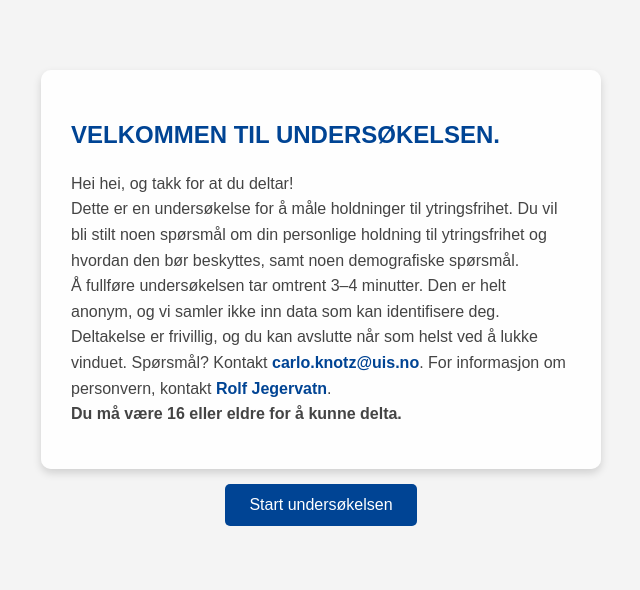
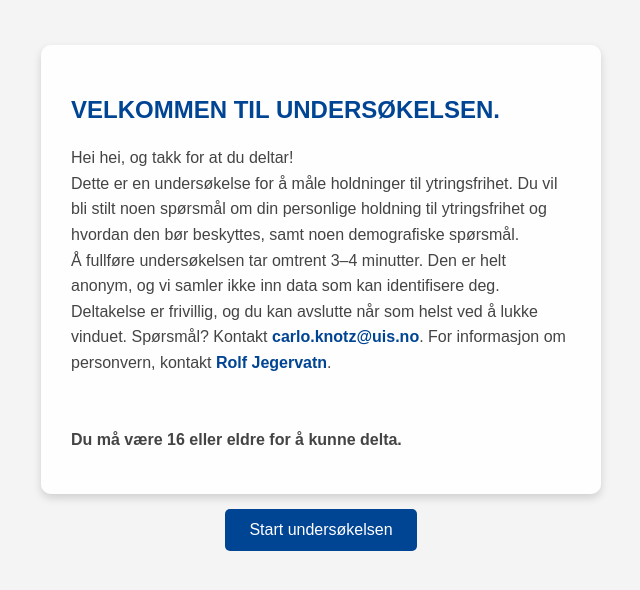
Before and after one commit to ytringsfrihet/ytringsfrihet.github.io, a plain HTML site: page index.html in a window 1280 px wide. Shown: the part 102-692 px from the top of the page, without its empty margins (319-959 px from the left). Drawn offline with Linux system fonts and the light colour scheme.

Commit message:
Update index.html

```diff
--- a/index.html
+++ b/index.html
@@ -75,7 +75,7 @@
         Dette er en undersøkelse for å måle holdninger til ytringsfrihet. Du vil bli stilt noen spørsmål om din personlige holdning til ytringsfrihet og hvordan den bør beskyttes, samt noen demografiske spørsmål.<br>
         Å fullføre undersøkelsen tar omtrent 3–4 minutter. Den er helt anonym, og vi samler ikke inn data som kan identifisere deg.<br>
         Deltakelse er frivillig, og du kan avslutte når som helst ved å lukke vinduet. Spørsmål? Kontakt <a href="mailto:carlo.knotz@uis.no">carlo.knotz@uis.no</a>.
-        For informasjon om personvern, kontakt <a href="mailto:rolf.jegervatn@uis.no">Rolf Jegervatn</a>.<br>
+        For informasjon om personvern, kontakt <a href="mailto:rolf.jegervatn@uis.no">Rolf Jegervatn</a>.<br><br><strong><br>
         <strong>Du må være 16 eller eldre for å kunne delta.</strong></p>
     </div>
 
```
